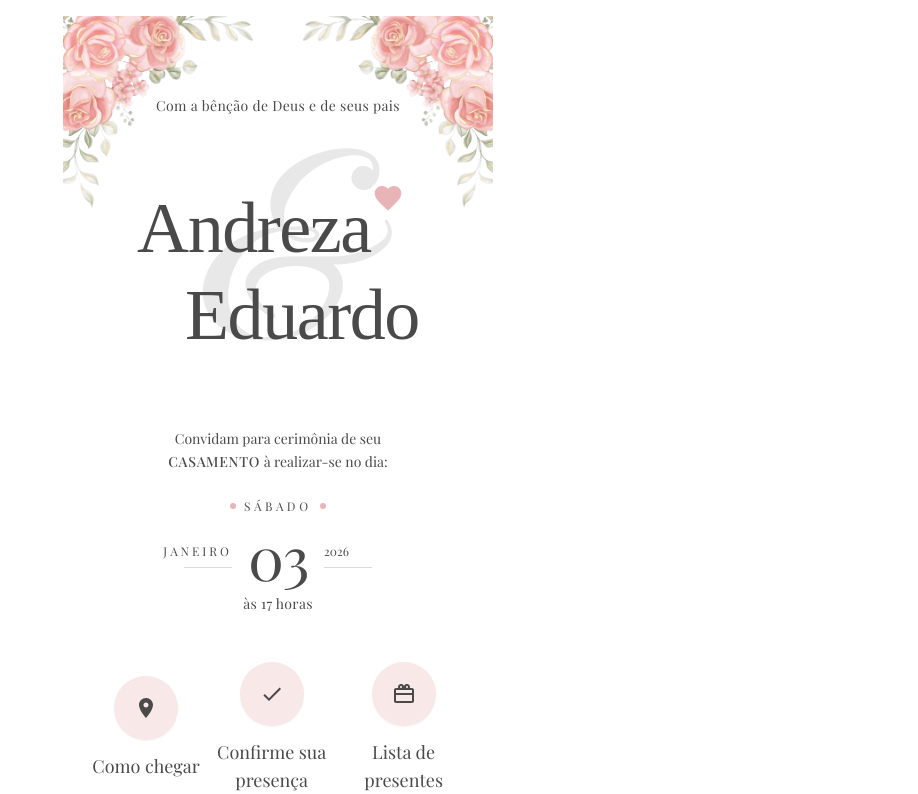
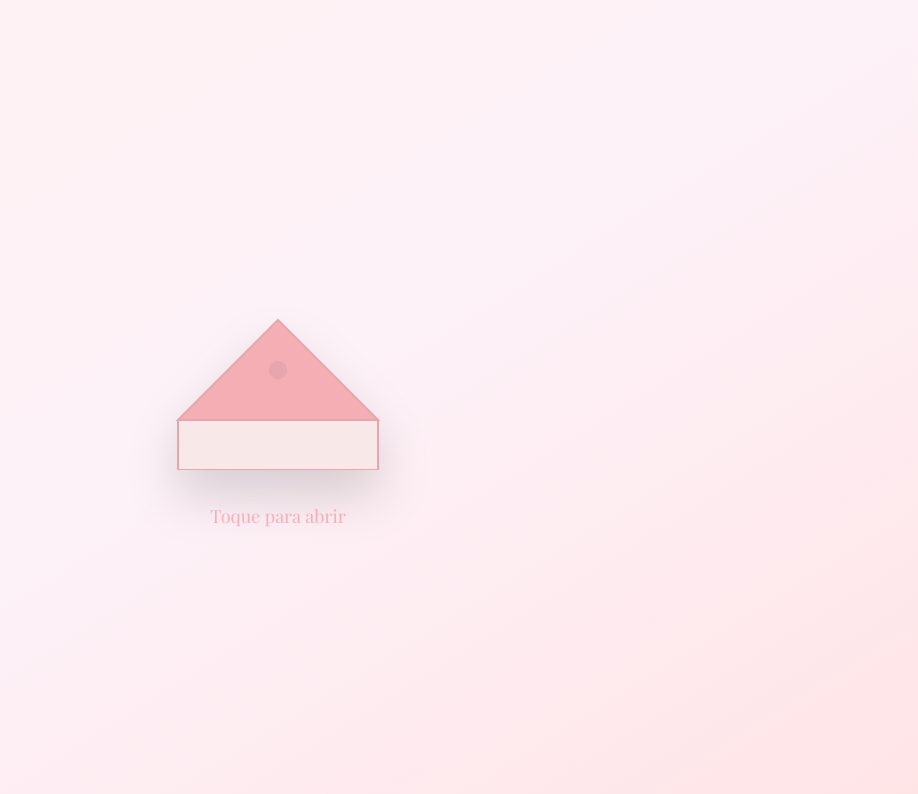
Before and after one commit to MauricioSts/conviteCasamento, a React (Vite) app in the folder casamento/: page / in a window 1280 px wide. Shown: the top 794 px of the page, without its empty margins (362-1280 px from the left). Built offline with nearby package versions, Linux system fonts and the light colour scheme; a web font is replaced by a local one.

Commit message:
adicionando splashScreen

```diff
--- a/casamento/src/App.jsx
+++ b/casamento/src/App.jsx
@@ -1,9 +1,33 @@
+import { useState } from 'react'
+import { AnimatePresence, motion } from 'framer-motion'
 import WeddingInvitation from './components/WeddingInvitation'
+import EnvelopeAnimation from './components/EnvelopeAnimation'
 
 function App() {
+  const [showInvitation, setShowInvitation] = useState(false)
+
+  const handleEnvelopeOpen = () => {
+    setShowInvitation(true)
+  }
+
   return (
-    <div className="min-h-screen bg-white flex items-center justify-center p-0 md:p-4">
-      <WeddingInvitation />
+    <div className="min-h-screen bg-white flex items-center justify-center p-0 md:p-4 relative overflow-hidden">
+      <AnimatePresence mode="wait">
+        {!showInvitation ? (
+          <EnvelopeAnimation key="envelope" onOpen={handleEnvelopeOpen} />
+        ) : (
+          <motion.div
+            key="invitation"
+            initial={{ opacity: 0, scale: 0.8 }}
+            animate={{ opacity: 1, scale: 1 }}
+            exit={{ opacity: 0 }}
+            transition={{ duration: 0.5, ease: "easeOut" }}
+            className="w-full"
+          >
+            <WeddingInvitation />
+          </motion.div>
+        )}
+      </AnimatePresence>
     </div>
   )
 }
--- /dev/null
+++ b/casamento/src/components/EnvelopeAnimation.jsx
@@ -0,0 +1,168 @@
+import { motion, AnimatePresence } from 'framer-motion'
+import { useState } from 'react'
+
+const EnvelopeAnimation = ({ onOpen }) => {
+  const [isOpening, setIsOpening] = useState(false)
+  const [isOpen, setIsOpen] = useState(false)
+
+  const handleClick = () => {
+    if (isOpening || isOpen) return
+
+    setIsOpening(true)
+
+    // Após a animação de abertura, chama o callback
+    setTimeout(() => {
+      setIsOpen(true)
+      setTimeout(() => {
+        onOpen()
+      }, 300)
+    }, 800)
+  }
+
+  return (
+    <div
+      className="fixed inset-0 bg-gradient-to-br from-rose-50 via-pink-50 to-rose-100 flex items-center justify-center z-50 cursor-pointer"
+      onClick={handleClick}
+    >
+      <motion.div
+        className="relative"
+        initial={{ scale: 0.8, opacity: 0 }}
+        animate={{ scale: 1, opacity: 1 }}
+        transition={{ duration: 0.5 }}
+      >
+        {/* Envelope Container */}
+        <motion.div
+          className="relative"
+          animate={isOpening ? {
+            scale: [1, 1.1, 1],
+            rotate: [0, 5, -5, 0],
+          } : {
+            y: [0, -10, 0],
+            rotate: [0, 2, -2, 0],
+          }}
+          transition={isOpening ? {
+            duration: 0.8,
+            ease: "easeInOut"
+          } : {
+            duration: 2,
+            repeat: Infinity,
+            ease: "easeInOut"
+          }}
+        >
+          {/* Envelope Body */}
+          <svg
+            width="300"
+            height="200"
+            viewBox="0 0 300 200"
+            className="drop-shadow-2xl"
+          >
+            {/* Envelope Base */}
+            <motion.polygon
+              points="50,150 150,100 250,150 250,200 50,200"
+              fill="#F8E8E8"
+              stroke="#E6A6AD"
+              strokeWidth="2"
+              initial={{ pathLength: 0 }}
+              animate={{ pathLength: 1 }}
+              transition={{ duration: 0.5 }}
+            />
+
+            {/* Envelope Flap */}
+            <motion.polygon
+              points="50,150 150,50 250,150"
+              fill="#F5AEB4"
+              stroke="#E6A6AD"
+              strokeWidth="2"
+              animate={isOpening ? {
+                rotate: [0, -160],
+                y: [0, -80],
+                opacity: [1, 0.3]
+              } : {}}
+              transition={isOpening ? {
+                duration: 0.8,
+                ease: "easeInOut"
+              } : {}}
+              style={{ transformOrigin: "150px 150px" }}
+            />
+
+            {/* Decorative Heart on Flap */}
+            <motion.circle
+              cx="150"
+              cy="100"
+              r="8"
+              fill="#E6A6AD"
+              animate={isOpening ? {
+                scale: [1, 0],
+                opacity: [1, 0]
+              } : {
+                scale: [1, 1.2, 1],
+              }}
+              transition={isOpening ? {
+                duration: 0.4
+              } : {
+                duration: 1.5,
+                repeat: Infinity,
+                ease: "easeInOut"
+              }}
+            />
+
+            {/* Letter inside (appears when opening) */}
+            <AnimatePresence>
+              {isOpening && (
+                <motion.rect
+                  x="70"
+                  y="120"
+                  width="160"
+                  height="60"
+                  fill="#FFFFFF"
+                  stroke="#E6A6AD"
+                  strokeWidth="1"
+                  initial={{ opacity: 0, y: 20 }}
+                  animate={{ opacity: 1, y: 0 }}
+                  exit={{ opacity: 0 }}
+                  transition={{ delay: 0.3, duration: 0.5 }}
+                />
+              )}
+            </AnimatePresence>
+          </svg>
+        </motion.div>
+
+        {/* Click hint text */}
+        {!isOpening && !isOpen && (
+          <motion.p
+            className="mt-8 text-center text-rose-400 font-serif text-lg"
+            animate={{ opacity: [0.5, 1, 0.5] }}
+            transition={{ duration: 2, repeat: Infinity }}
+          >
+            Toque para abrir
+          </motion.p>
+        )}
+
+        {/* Expanding overlay */}
+        <AnimatePresence>
+          {isOpen && (
+            <motion.div
+              className="fixed inset-0 bg-gradient-to-br from-rose-50 via-pink-50 to-rose-100"
+              initial={{ scale: 0, opacity: 1 }}
+              animate={{
+                scale: [0, 1.5, 3, 5],
+                opacity: [1, 1, 0.8, 0]
+              }}
+              transition={{
+                duration: 0.6,
+                ease: [0.25, 0.46, 0.45, 0.94],
+                times: [0, 0.3, 0.6, 1]
+              }}
+              style={{
+                transformOrigin: "center center",
+                borderRadius: "50%"
+              }}
+            />
+          )}
+        </AnimatePresence>
+      </motion.div>
+    </div>
+  )
+}
+
+export default EnvelopeAnimation
```
